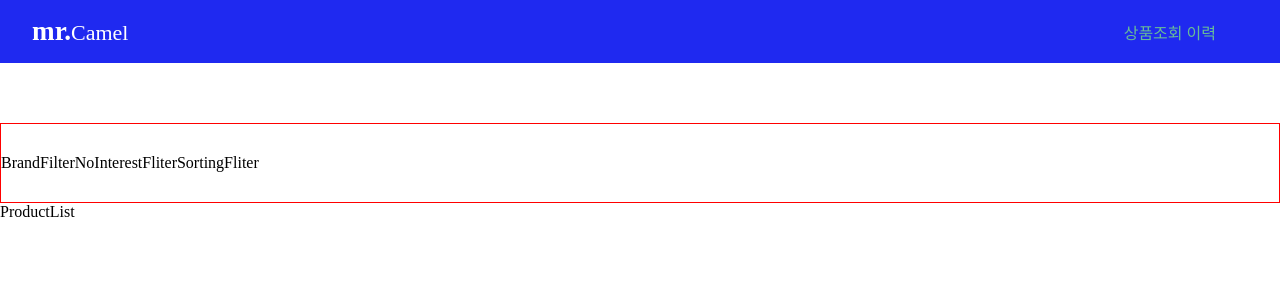
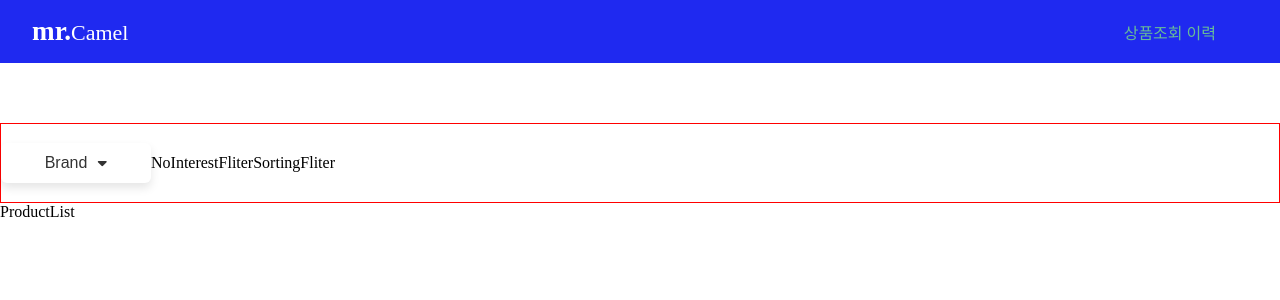
Before and after one commit to jiyoon1156/mrcamel-assignment2, a React (Create React App) app: page /recentList in a window 1280 px wide. Shown: the top 300 px of the page. Built offline with nearby package versions, Linux system fonts and the light colour scheme.

Commit message:
[FEAT] select 버튼 구현

```diff
--- a/public/index.html
+++ b/public/index.html
@@ -7,34 +7,18 @@
     <meta name="theme-color" content="#000000" />
     <meta name="description" content="Web site created using create-react-app" />
     <link rel="apple-touch-icon" href="%PUBLIC_URL%/logo192.png" />
-    <!--
-      manifest.json provides metadata used when your web app is installed on a
-      user's mobile device or desktop. See https://developers.google.com/web/fundamentals/web-app-manifest/
-    -->
+    <link
+      rel="stylesheet"
+      href="https://use.fontawesome.com/releases/v5.15.3/css/all.css"
+      integrity="sha384-SZXxX4whJ79/gErwcOYf+zWLeJdY/qpuqC4cAa9rOGUstPomtqpuNWT9wdPEn2fk"
+      crossorigin="anonymous"
+    />
     <link rel="manifest" href="%PUBLIC_URL%/manifest.json" />
-    <!--
-      Notice the use of %PUBLIC_URL% in the tags above.
-      It will be replaced with the URL of the `public` folder during the build.
-      Only files inside the `public` folder can be referenced from the HTML.
 
-      Unlike "/favicon.ico" or "favicon.ico", "%PUBLIC_URL%/favicon.ico" will
-      work correctly both with client-side routing and a non-root public URL.
-      Learn how to configure a non-root public URL by running `npm run build`.
-    -->
     <title>React App</title>
   </head>
   <body>
     <noscript>You need to enable JavaScript to run this app.</noscript>
     <div id="root"></div>
-    <!--
-      This HTML file is a template.
-      If you open it directly in the browser, you will see an empty page.
-
-      You can add webfonts, meta tags, or analytics to this file.
-      The build step will place the bundled scripts into the <body> tag.
-
-      To begin the development, run `npm start` or `yarn start`.
-      To create a production bundle, use `npm run build` or `yarn build`.
-    -->
   </body>
 </html>
--- a/src/pages/RecentList/FilterBar/Filter/BrandFilter.js
+++ b/src/pages/RecentList/FilterBar/Filter/BrandFilter.js
@@ -1,10 +1,90 @@
 import React, { Component } from 'react';
+import styled from 'styled-components';
 
-/* eslint-disable */
 class BrandFilter extends Component {
+  // constructor() {
+  //   super();
+  //   this.state = {
+  //     date: false,
+  //   };
+  // }
+
+  // handleDrop = () => {
+  //   this.setState({
+  //     date: true,
+  //   });
+  //   console.log(date);
+  // };
+  constructor() {
+    super();
+    this.state = {
+      isDroped: '',
+    };
+  }
+
+  handleDrop = () => {
+    this.setState({ isDroped: !this.state.isDroped });
+  };
+
   render() {
-    return <div>BrandFilter</div>;
+    const { isDroped } = this.state;
+    return (
+      <BrandBox>
+        <OptionBox onClick={this.handleDrop}>
+          <span>Brand</span> <i className="fas fa-sort-down" />
+        </OptionBox>
+        <BrandSelect isDrop={isDroped}>
+          <DropList>Nike</DropList>
+          <DropList>Nike</DropList>
+          <DropList>Nike</DropList>
+          <DropList>Nike</DropList>
+          <DropList>Nike</DropList>
+        </BrandSelect>
+      </BrandBox>
+    );
   }
 }
 
+const BrandBox = styled.div``;
+
+const OptionBox = styled.button`
+  display: flex;
+  justify-content: center;
+  align-items: center;
+  width: 150px;
+  height: 40px;
+  border-radius: 6px;
+  box-shadow: 0 5px 10px 0 rgb(0 0 0 / 10%);
+  background-color: #fff;
+  color: #333333;
+
+  span {
+    margin-right: 10px;
+  }
+
+  i {
+    padding-bottom: 7px;
+  }
+
+  &:hover {
+    opacity: 0.7;
+    color: gray;
+  }
+`;
+
+const BrandSelect = styled.div`
+  position: absolute;
+`;
+
+const DropList = styled.div`
+  display: ${(props) => (props.isDrop ? 'flex' : 'none')};
+  justify-content: center;
+  align-items: center;
+  width: 150px;
+  height: 40px;
+  border: 1px solid #ededed;
+  border-radius: 6px;
+  background-color: #fff;
+`;
+
 export default BrandFilter;
```
Also changed, not shown: 1 other file (tests, documents, lock files or other folders).
